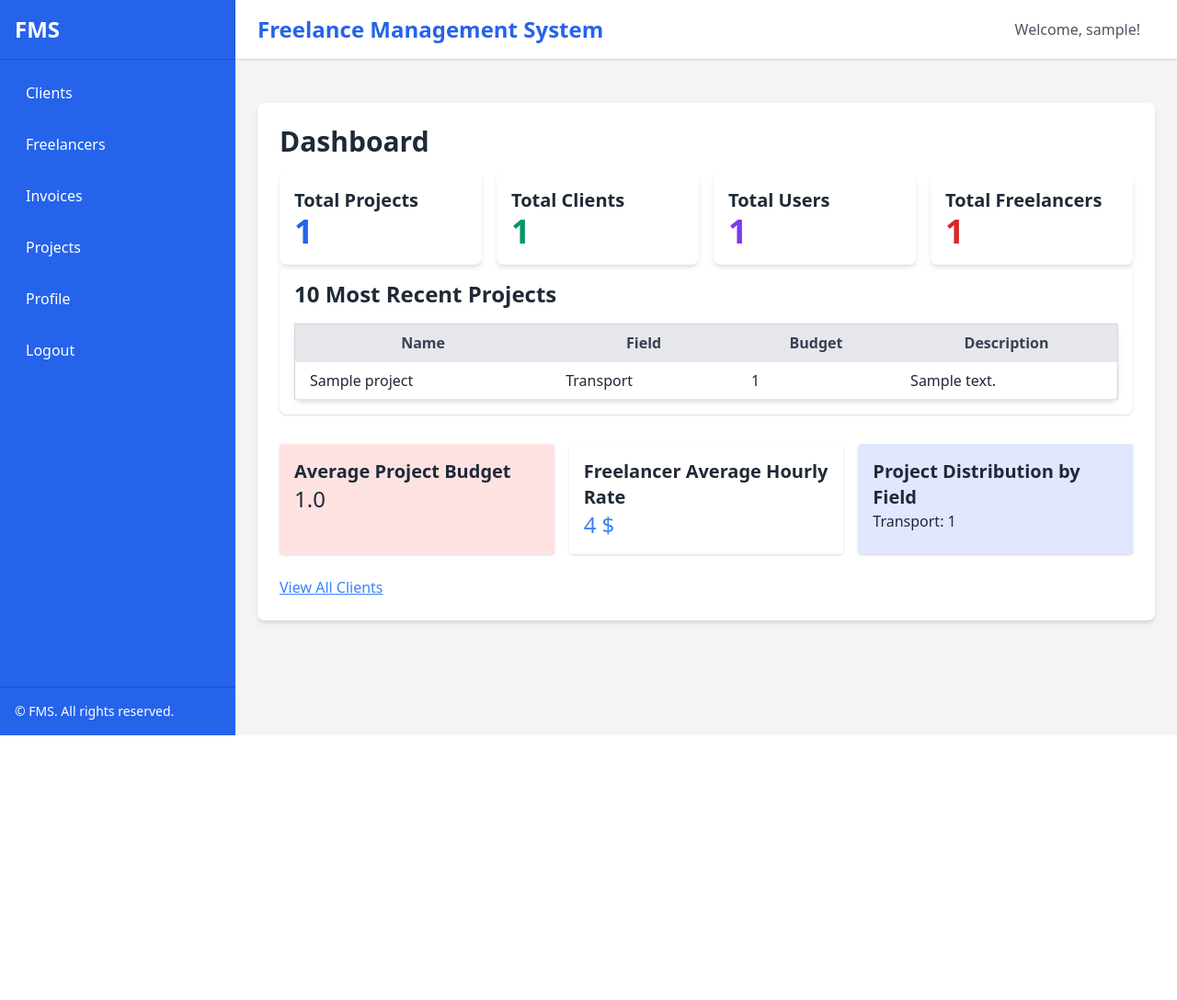
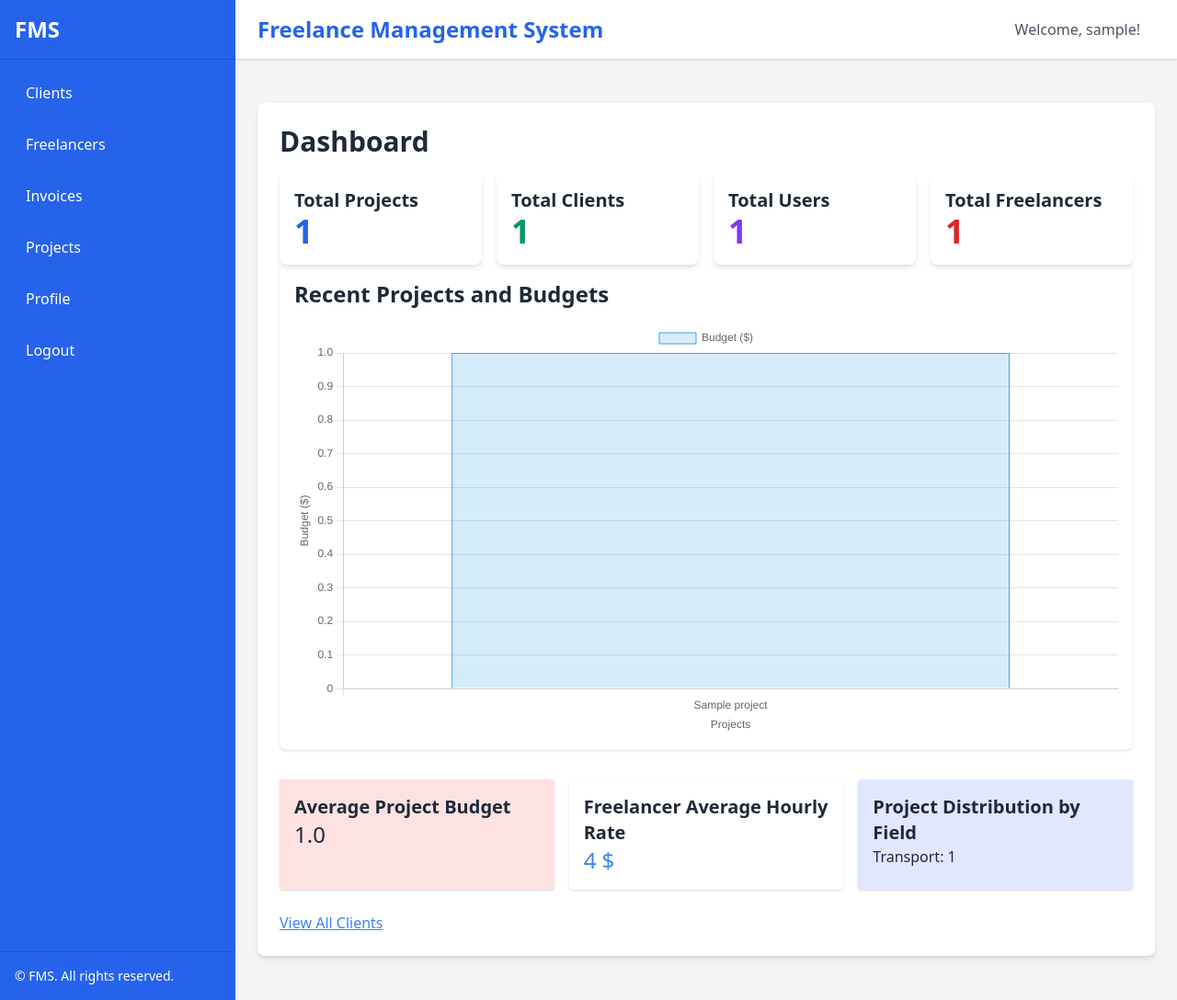
Before and after one commit to BertinKimberly/fms, a Django app: page / in a window 1280 px wide. Shown: the whole page at 92% size. Before the commit the page ends 800 px from the top, so only its background shows below. Run offline with Django 5.2, Linux system fonts and the light colour scheme; a user stored in the database is signed in; tables that the repository leaves empty hold one stand-in row (values such as "Sample post").

Commit message:
add a chart

```diff
--- a/templates/base.html
+++ b/templates/base.html
@@ -6,6 +6,7 @@
       <meta name="viewport" content="width=device-width, initial-scale=1.0" />
       <title>Freelance Management System</title>
       <link href="https://cdn.jsdelivr.net/npm/tailwindcss@2.2.19/dist/tailwind.min.css" rel="stylesheet" />
+      <script src="https://cdn.jsdelivr.net/npm/chart.js"></script>
    </head>
    <body class="bg-gray-100 text-gray-800">
       <div class="flex min-h-screen">
--- a/templates/home.html
+++ b/templates/home.html
@@ -31,40 +31,8 @@
 </div>
 
 <div class="bg-white shadow rounded-lg p-4 mb-8">
-   <h2 class="text-2xl font-semibold mb-4">10 Most Recent Projects</h2>
-   <table
-      class="min-w-full bg-white border border-gray-300 rounded-lg shadow-md"
-   >
-      <thead>
-         <tr class="bg-gray-200 text-gray-700">
-            <th class="py-2 px-4 border-b">Name</th>
-            <th class="py-2 px-4 border-b">Field</th>
-            <th class="py-2 px-4 border-b">Budget</th>
-            <th class="py-2 px-4 border-b">Description</th>
-         </tr>
-      </thead>
-      <tbody>
-         {% for project in recent_projects %}
-         <tr class="hover:bg-gray-100">
-            <td class="py-2 px-4 border-b">{{ project.name }}</td>
-            <td class="py-2 px-4 border-b">{{ project.field }}</td>
-            <td class="py-2 px-4 border-b">{{ project.budget }}</td>
-            <td class="py-2 px-4 border-b">
-               {{ project.description|truncatewords:10 }}
-            </td>
-         </tr>
-         {% empty %}
-         <tr>
-            <td
-               colspan="4"
-               class="text-center py-4"
-            >
-               No recent projects available.
-            </td>
-         </tr>
-         {% endfor %}
-      </tbody>
-   </table>
+   <h2 class="text-2xl font-semibold mb-4">Recent Projects and Budgets</h2>
+   <canvas id="projectsChart" class="w-full h-64"></canvas>
 </div>
 
 <div class="grid grid-cols-1 md:grid-cols-3 gap-4">
@@ -94,4 +62,39 @@
    >
 </p>
 
+<script>
+   const ctx = document.getElementById('projectsChart').getContext('2d');
+   const projectsChart = new Chart(ctx, {
+      type: 'bar',
+      data: {
+         labels: [{% for project in recent_projects %} '{{ project.name }}', {% endfor %}],
+         datasets: [{
+            label: 'Budget ($)',
+            data: [{% for project in recent_projects %} {{ project.budget }}, {% endfor %}],
+            backgroundColor: 'rgba(54, 162, 235, 0.2)',
+            borderColor: 'rgba(54, 162, 235, 1)',
+            borderWidth: 1
+         }]
+      },
+      options: {
+         responsive: true,
+         scales: {
+            y: {
+               beginAtZero: true,
+               title: {
+                  display: true,
+                  text: 'Budget ($)'
+               }
+            },
+            x: {
+               title: {
+                  display: true,
+                  text: 'Projects'
+               }
+            }
+         }
+      }
+   });
+</script>
+
 {% endblock %}
```
